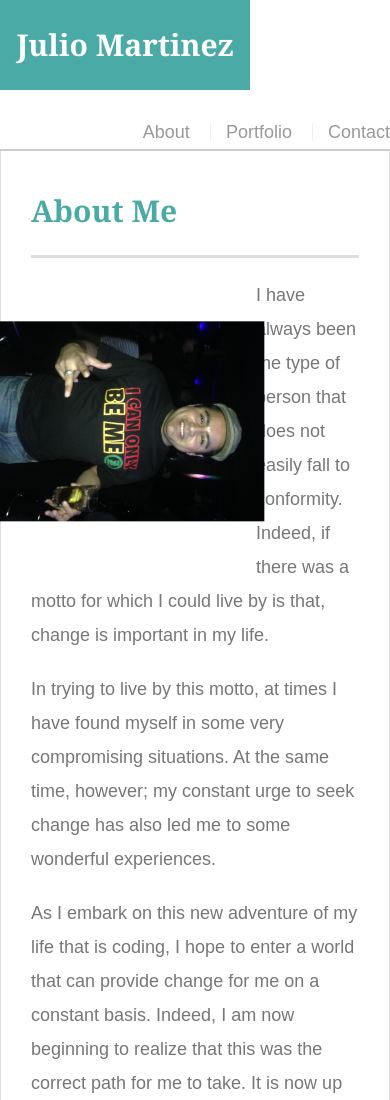
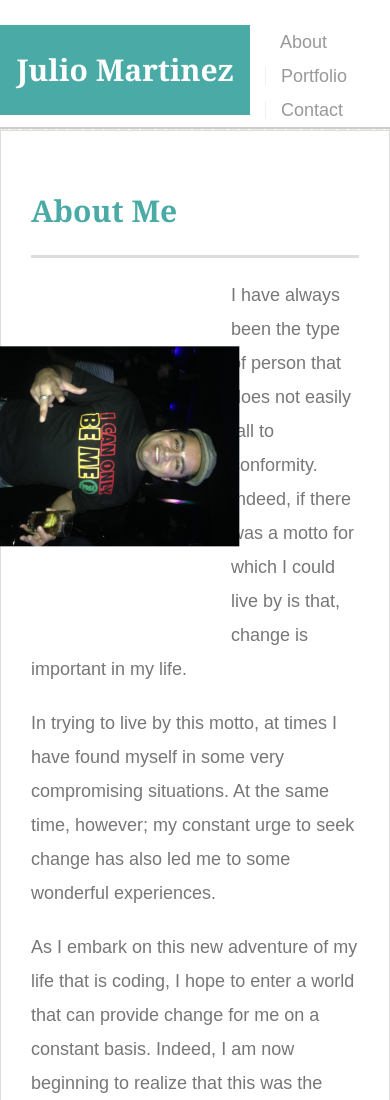
Before and after one commit to sulio2018/responsive-portfolio, a plain HTML site: page index.html in a window 390 px wide. Shown: the top 1100 px of the page. Drawn offline with Linux system fonts and the light colour scheme.

Commit message:
add reset.css

```diff
--- a/assets/css/style.css
+++ b/assets/css/style.css
@@ -173,8 +173,10 @@ body {
     float: left;
     width: 200px;
     height: auto;
-    margin-top: 10px;
+    margin-top: 35px;
     margin-right: 25px;
+    margin-bottom: 40px;
+    margin-left: -25px;
   }
 
   /* contact page */
@@ -222,3 +224,24 @@ body {
     border: 0 none;
     margin-left: 40px;
   }
+
+    @media (max-width: 980px) {
+        header {
+            float: none;
+            width: 100%;
+        }
+    }
+
+    @media (max-width: 768px) {
+        nav {
+            float: none;
+            width: 100%;
+        }
+    }
+
+    @media (max-width: 640px) {
+        nav {
+            float: none;
+            width: 100%;
+        }
+    }
```
Also changed, not shown: assets/css/reset.css (added).
